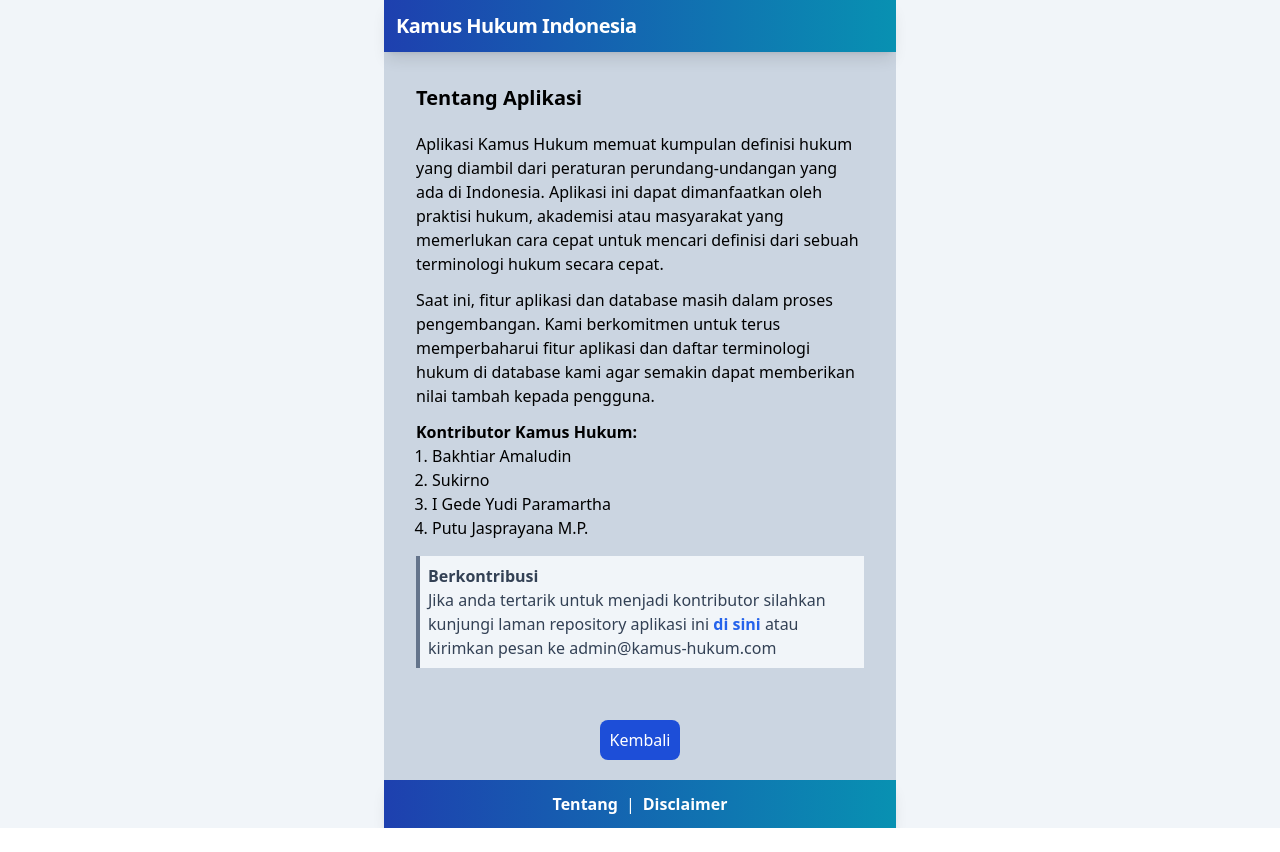
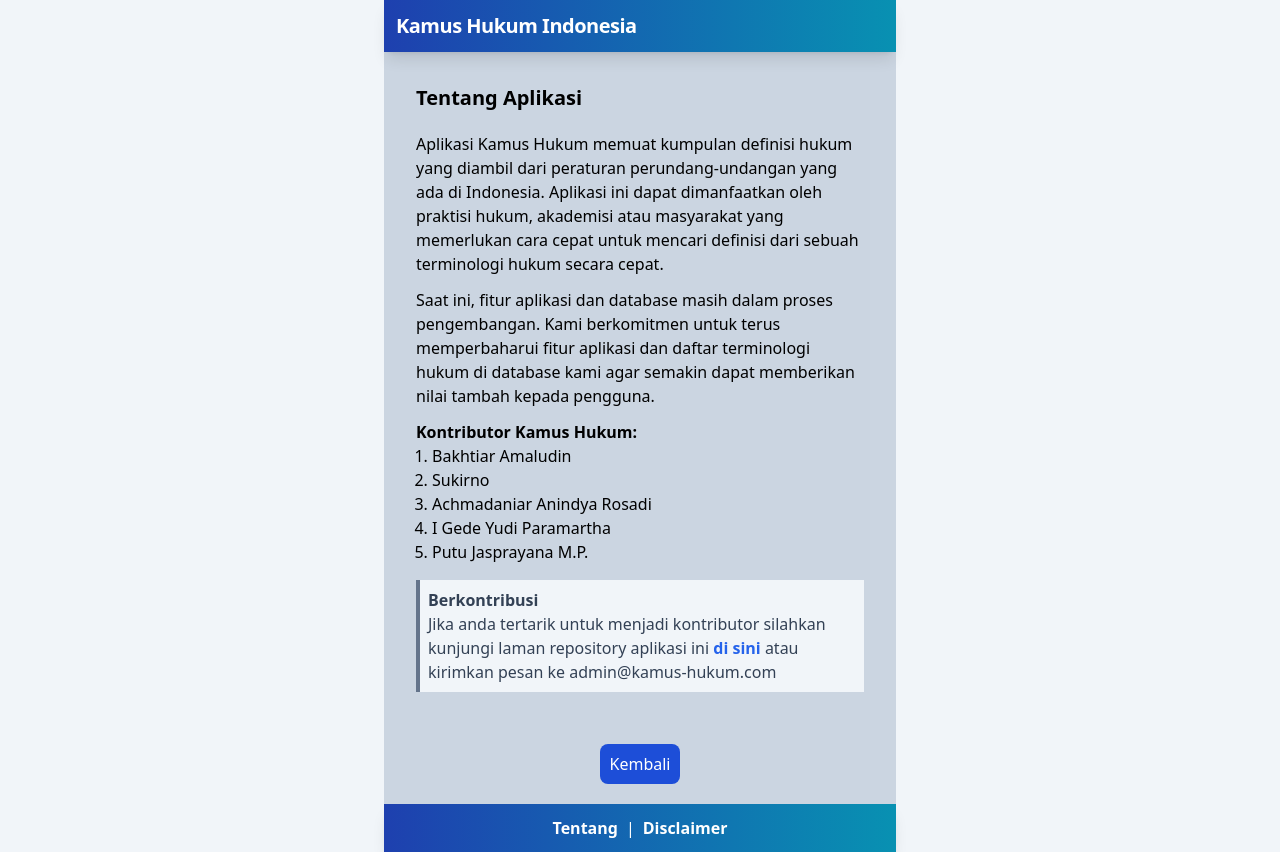
Before and after one commit to maziyank/kamus-hukum, a Next.js app: page /about in a window 1280 px wide. Before the commit the page ends 828 px from the top, so only its background shows below. Built offline with nearby package versions, Linux system fonts and the light colour scheme.

Commit message:
add collaborator

```diff
--- a/pages/about.tsx
+++ b/pages/about.tsx
@@ -25,6 +25,7 @@ const About = () => {
         <ol className="pl-4 list-decimal">
           <li><a href="https://github.com/maziyank" rel="noreferrer" target="_blank">Bakhtiar Amaludin</a></li>
           <li><a href="https://github.com/mblonyox" rel="noreferrer" target="_blank">Sukirno</a></li>
+          <li><a href="https://github.com/tayarsutayar" rel="noreferrer" target="_blank">Achmadaniar Anindya Rosadi</a></li>
           <li><a href="https://id.linkedin.com/in/i-gede-yudi-paramartha-99613073" rel="noreferrer" target="_blank">I Gede Yudi Paramartha</a></li>
           <li><a href="https://id.linkedin.com/in/putujasprayana" rel="noreferrer" target="_blank">Putu Jasprayana M.P.</a></li>
         </ol>
```
